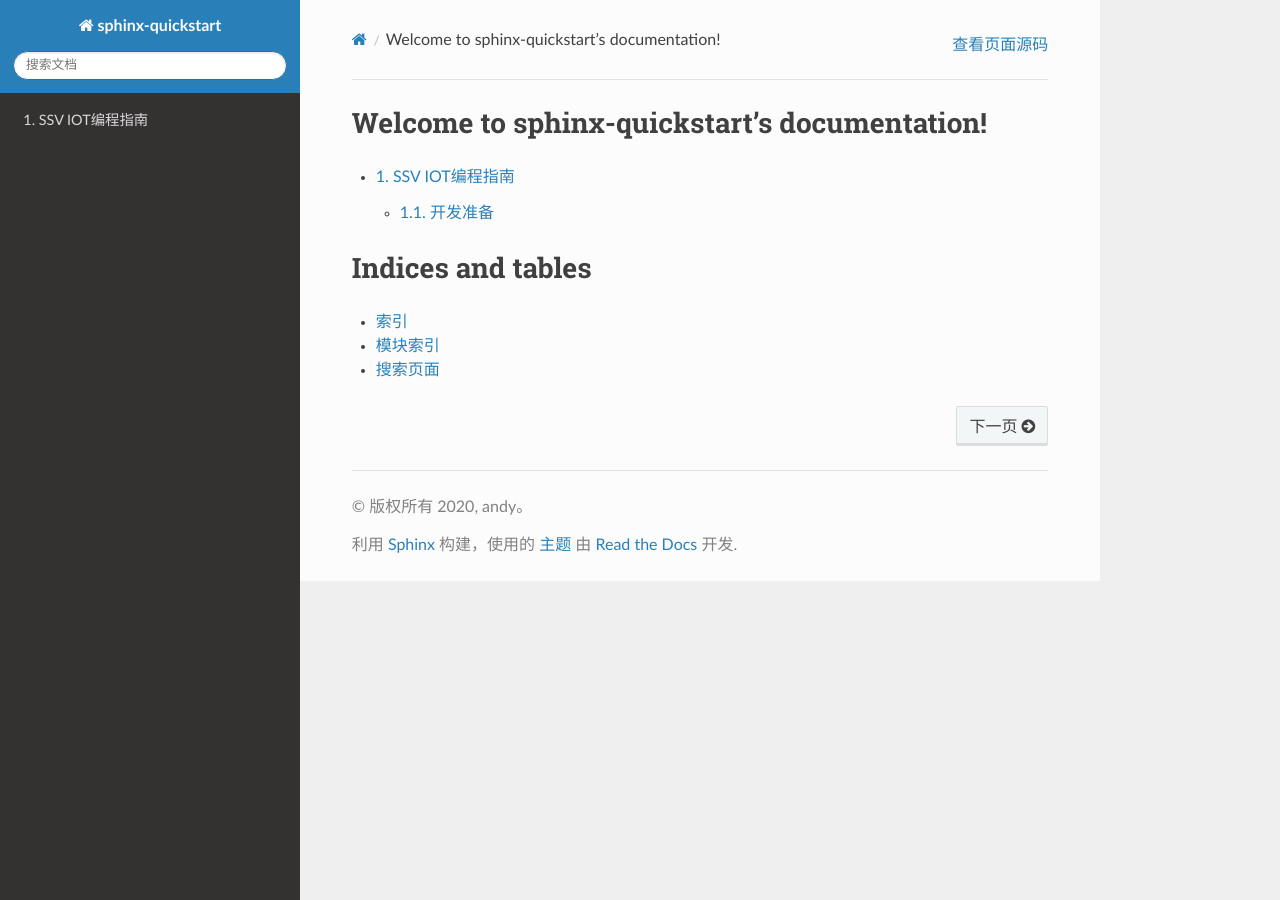
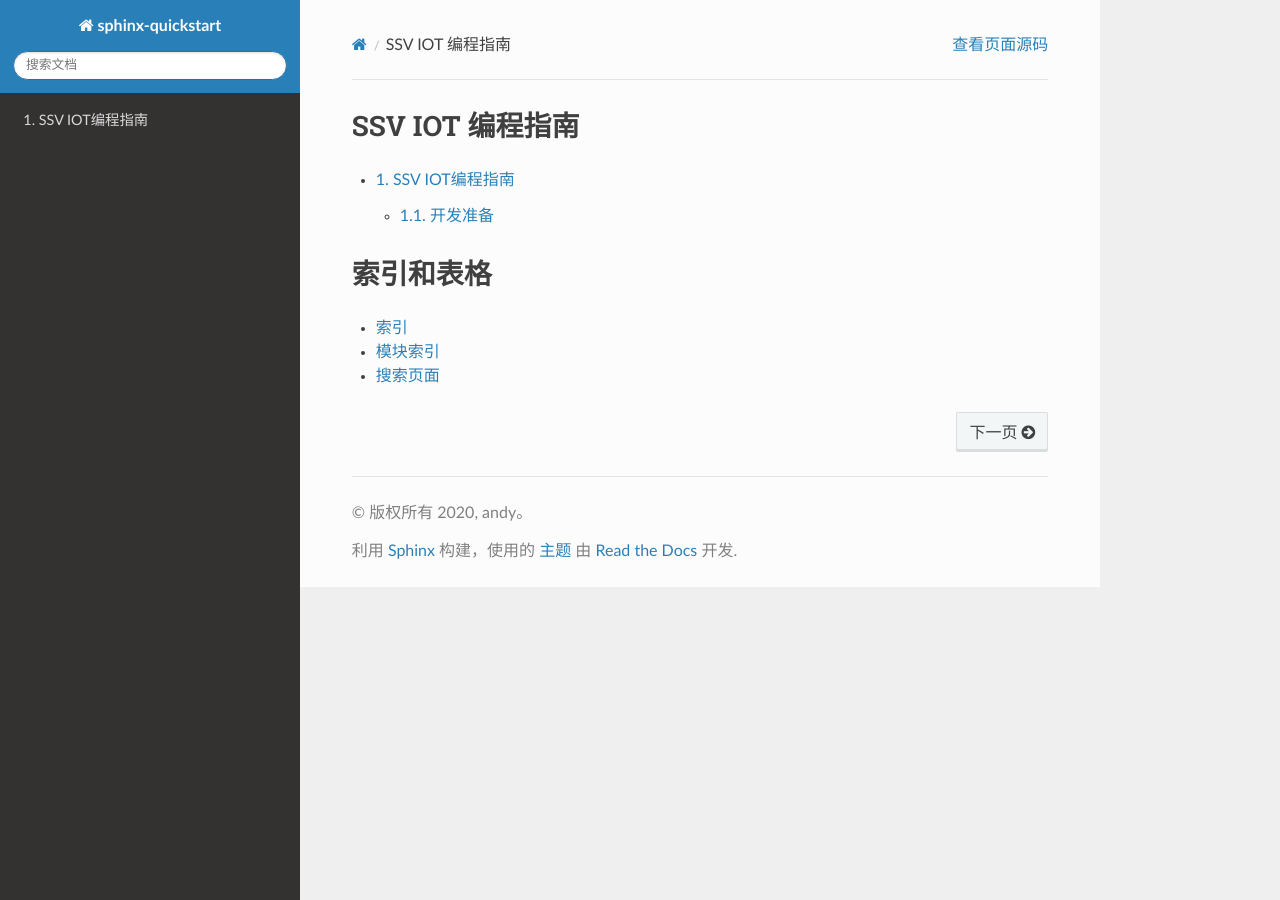
Before and after one commit to icomm-semi/icomm-docs, a Sphinx documentation site: the page built from source/index.rst, in a window 1280 px wide. Built offline with Sphinx 7.4.7 and the Read the Docs theme 2.0.0, drawn with Linux system fonts in a browser that asks for light colours.

Commit message:
Update index.rst

```diff
--- a/source/index.rst
+++ b/source/index.rst
@@ -3,7 +3,7 @@
    You can adapt this file completely to your liking, but it should at least
    contain the root `toctree` directive.
 
-Welcome to sphinx-quickstart's documentation!
+SSV IOT 编程指南
 =============================================
 
 
@@ -16,7 +16,7 @@ Welcome to sphinx-quickstart's documentation!
 
 
 
-Indices and tables
+索引和表格
 ==================
 
 * :ref:`genindex`
```
